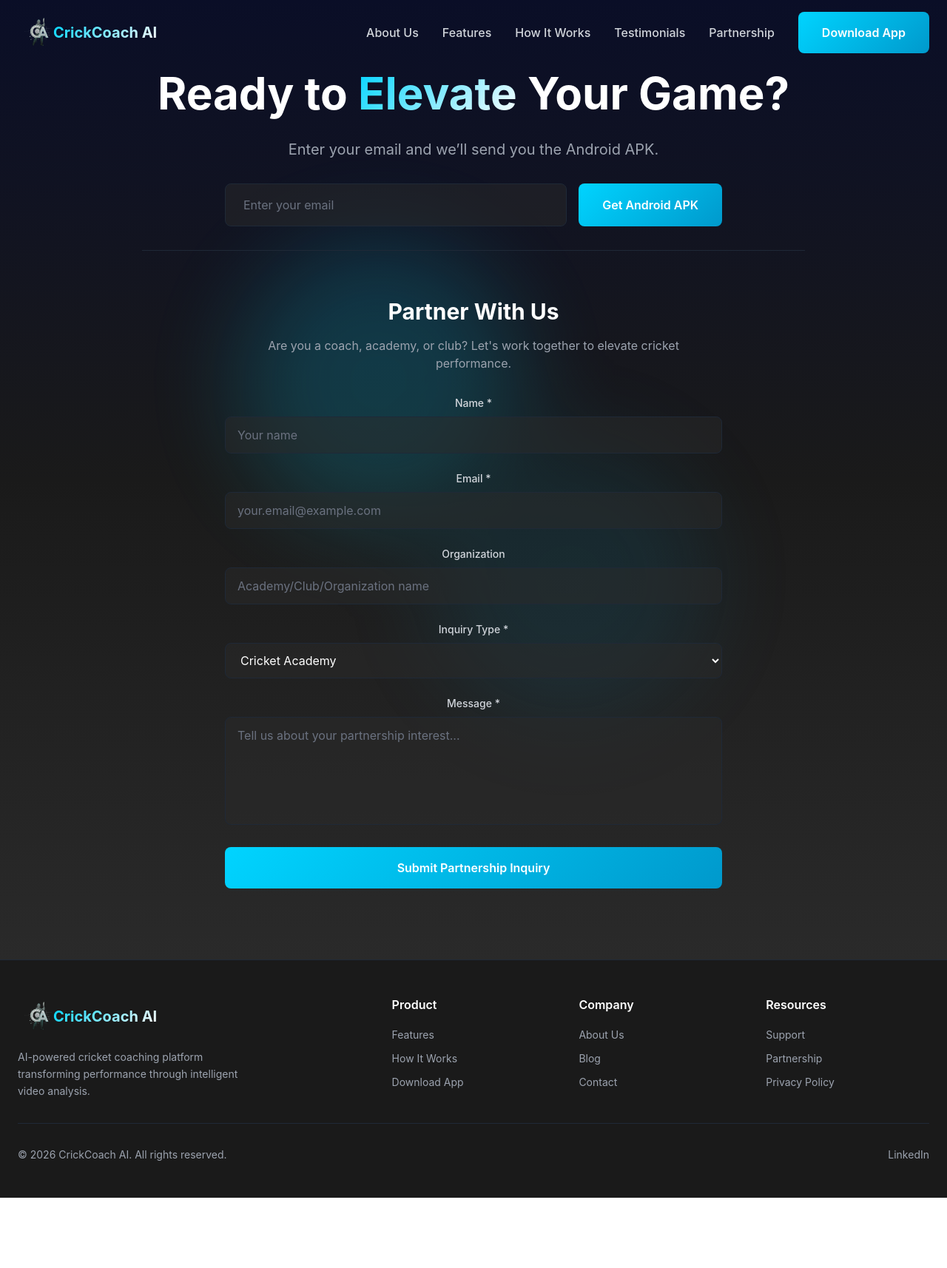
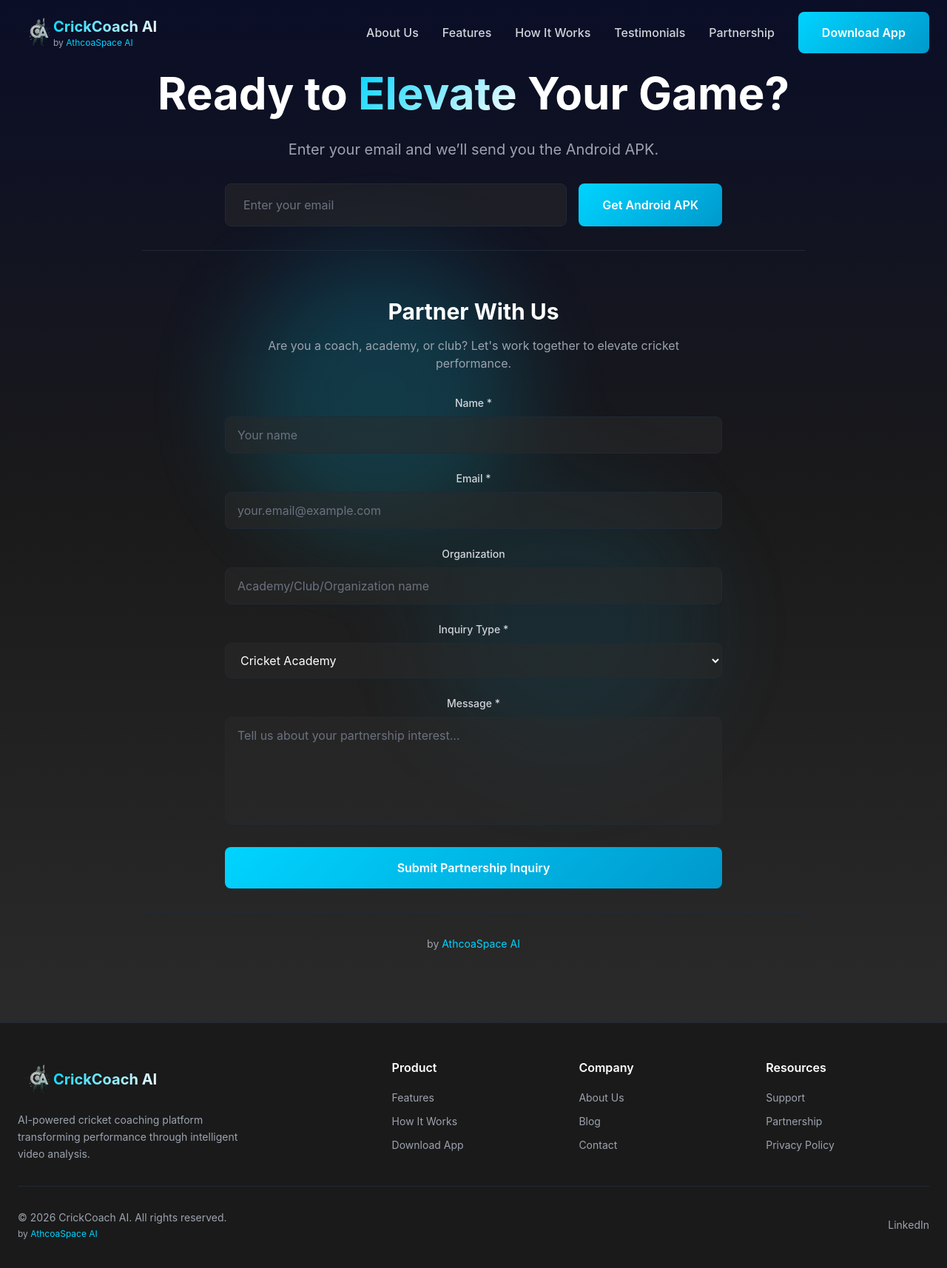
Before and after one commit to sakshamgupta1298/CrickCoachAI_website, a Next.js app in the folder frontend/: page /download in a window 1280 px wide. Shown: the top 1714 px of the page at 74% size. Before the commit the page ends 1619 px from the top, so only its background shows below. Built offline with nearby package versions, Linux system fonts and the light colour scheme.

Commit message:
CrickCoach AI website11

```diff
--- a/frontend/components/About.tsx
+++ b/frontend/components/About.tsx
@@ -41,6 +41,14 @@
             >
               About <span className="text-gradient">Us</span>
             </motion.h1>
+            <motion.p
+              initial={{ opacity: 0, y: 20 }}
+              animate={inView ? { opacity: 1, y: 0 } : {}}
+              transition={{ duration: 0.6, delay: 0.3 }}
+              className="text-gray-400 text-sm mt-2"
+            >
+              by <span className="text-accent">AthcoaSpace AI</span>
+            </motion.p>
           </div>
 
           {/* CrickCoach AI Section */}
--- a/frontend/components/Blog.tsx
+++ b/frontend/components/Blog.tsx
@@ -48,6 +48,14 @@
               className="text-gray-400 text-lg"
             >
               Inside CrickCoach AI
+            </motion.p>
+            <motion.p
+              initial={{ opacity: 0, y: 20 }}
+              animate={inView ? { opacity: 1, y: 0 } : {}}
+              transition={{ duration: 0.6, delay: 0.4 }}
+              className="text-gray-400 text-sm mt-2"
+            >
+              by <span className="text-accent">AthcoaSpace AI</span>
             </motion.p>
           </div>
 
--- a/frontend/components/CTA.tsx
+++ b/frontend/components/CTA.tsx
@@ -122,6 +122,18 @@
             </p>
             <PartnershipForm />
           </motion.div>
+
+          {/* Attribution */}
+          <motion.div
+            initial={{ opacity: 0 }}
+            animate={inView ? { opacity: 1 } : {}}
+            transition={{ duration: 0.6, delay: 0.6 }}
+            className="text-center mt-12 pt-8 border-t border-gray-800"
+          >
+            <p className="text-gray-400 text-sm">
+              by <span className="text-accent">AthcoaSpace AI</span>
+            </p>
+          </motion.div>
         </motion.div>
       </div>
     </section>
--- a/frontend/components/Contact.tsx
+++ b/frontend/components/Contact.tsx
@@ -91,6 +91,14 @@
               className="text-gray-400 text-xl max-w-2xl mx-auto"
             >
               Have a question or feedback? We&apos;d love to hear from you. Send us a message and we&apos;ll respond as soon as possible.
+            </motion.p>
+            <motion.p
+              initial={{ opacity: 0, y: 20 }}
+              animate={inView ? { opacity: 1, y: 0 } : {}}
+              transition={{ duration: 0.6, delay: 0.4 }}
+              className="text-gray-400 text-sm mt-2"
+            >
+              by <span className="text-accent">AthcoaSpace AI</span>
             </motion.p>
           </div>
 
--- a/frontend/components/Footer.tsx
+++ b/frontend/components/Footer.tsx
@@ -200,9 +200,14 @@
 
         {/* Bottom Bar */}
         <div className="pt-8 border-t border-gray-800 flex flex-col md:flex-row justify-between items-center">
-          <p className="text-gray-400 text-sm">
-            © {currentYear} CrickCoach AI. All rights reserved.
-          </p>
+          <div className="flex flex-col items-center md:items-start">
+            <p className="text-gray-400 text-sm">
+              © {currentYear} CrickCoach AI. All rights reserved.
+            </p>
+            <p className="text-gray-400 text-xs mt-1">
+              by <span className="text-accent">AthcoaSpace AI</span>
+            </p>
+          </div>
           <div className="flex space-x-6 mt-4 md:mt-0">
             <a href="#" className="text-gray-400 hover:text-accent transition-colors text-sm">
               LinkedIn
--- a/frontend/components/Navigation.tsx
+++ b/frontend/components/Navigation.tsx
@@ -92,7 +92,10 @@
                 className="w-full h-full object-contain"
               />
             </div>
-            <span className="text-xl font-bold text-gradient -ml-2">CrickCoach AI</span>
+            <div className="flex flex-col -ml-2">
+              <span className="text-xl font-bold text-gradient">CrickCoach AI</span>
+              <span className="text-xs text-gray-400">by <span className="text-accent">AthcoaSpace AI</span></span>
+            </div>
           </Link>
 
           {/* Desktop Navigation */}
--- a/frontend/components/PrivacyPolicy.tsx
+++ b/frontend/components/PrivacyPolicy.tsx
@@ -54,6 +54,14 @@
               className="text-gray-400 text-lg"
             >
               Last Updated: {new Date().toLocaleDateString('en-US', { year: 'numeric', month: 'long', day: 'numeric' })}
+            </motion.p>
+            <motion.p
+              initial={{ opacity: 0, y: 20 }}
+              animate={(inView || mounted) ? { opacity: 1, y: 0 } : { opacity: 1, y: 0 }}
+              transition={{ duration: 0.6, delay: 0.4 }}
+              className="text-gray-400 text-sm mt-2"
+            >
+              by <span className="text-accent">AthcoaSpace AI</span>
             </motion.p>
           </div>
 
@@ -286,6 +294,18 @@
               </div>
             </motion.div>
           </div>
+
+          {/* Attribution */}
+          <motion.div
+            initial={{ opacity: 0 }}
+            animate={inView ? { opacity: 1 } : {}}
+            transition={{ duration: 0.6, delay: 1.6 }}
+            className="text-center mt-12"
+          >
+            <p className="text-gray-400 text-sm">
+              by <span className="text-accent">AthcoaSpace AI</span>
+            </p>
+          </motion.div>
         </motion.div>
       </div>
     </section>
```
